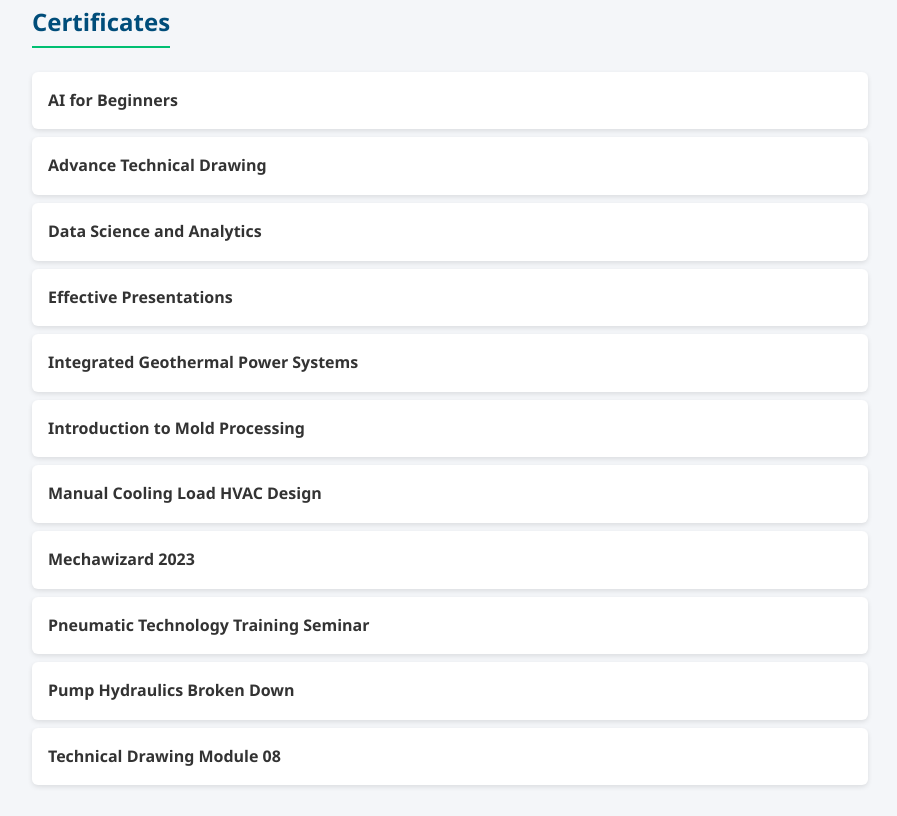
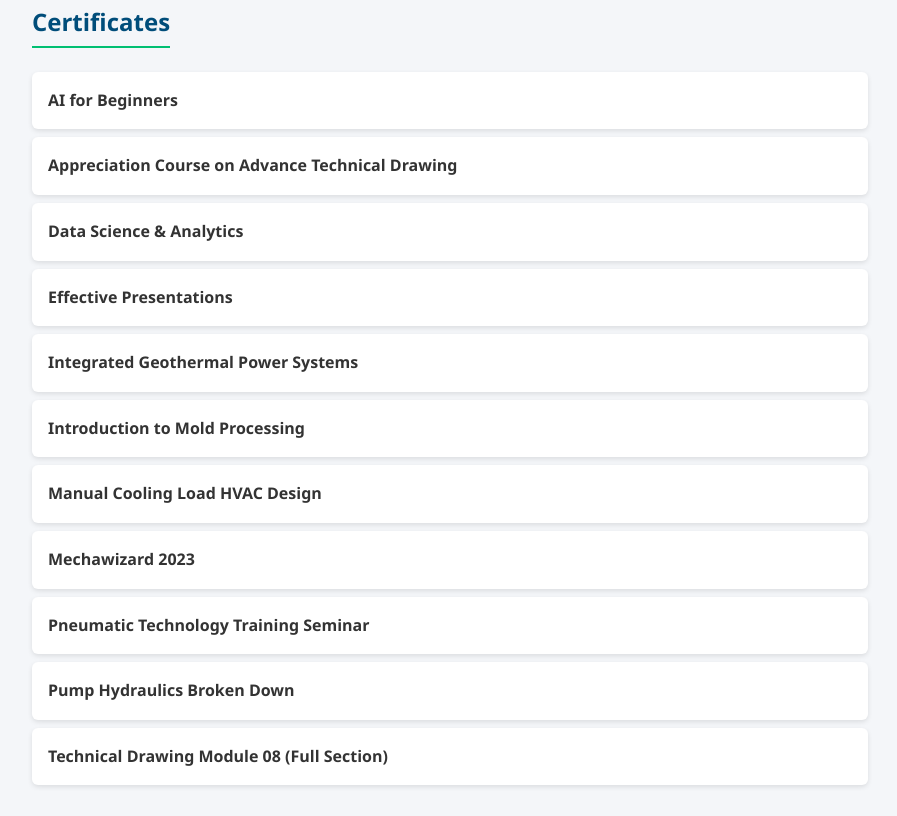
Before and after one commit to Asgardianxyz/carlsabanal.github.io, a plain HTML site: page index.html in a window 1280 px wide. Shown: the part 744-1560 px from the top of the page, without its empty margins (190-1087 px from the left). Drawn offline with Linux system fonts and the light colour scheme.

Commit message:
Update index.html

```diff
--- a/index.html
+++ b/index.html
@@ -77,8 +77,8 @@
     <h2>Certificates</h2>
     <ul>
       <li onclick="openModal('ai')"><strong>AI for Beginners</strong></li>
-      <li onclick="openModal('drawing')"><strong>Advance Technical Drawing</strong></li>
-      <li onclick="openModal('datasci')"><strong>Data Science and Analytics</strong></li>
+      <li onclick="openModal('drawing')"><strong>Appreciation Course on Advance Technical Drawing</strong></li>
+      <li onclick="openModal('datasci')"><strong>Data Science & Analytics</strong></li>
       <li onclick="openModal('present')"><strong>Effective Presentations</strong></li>
       <li onclick="openModal('geothermal')"><strong>Integrated Geothermal Power Systems</strong></li>
       <li onclick="openModal('mold')"><strong>Introduction to Mold Processing</strong></li>
@@ -86,7 +86,7 @@
       <li onclick="openModal('mechawizard')"><strong>Mechawizard 2023</strong></li>
       <li onclick="openModal('pneumatic')"><strong>Pneumatic Technology Training Seminar</strong></li>
       <li onclick="openModal('pump')"><strong>Pump Hydraulics Broken Down</strong></li>
-      <li onclick="openModal('techdrawing')"><strong>Technical Drawing Module 08</strong></li>
+      <li onclick="openModal('techdrawing')"><strong>Technical Drawing Module 08 (Full Section)</strong></li>
     </ul>
   </section>
 
```
